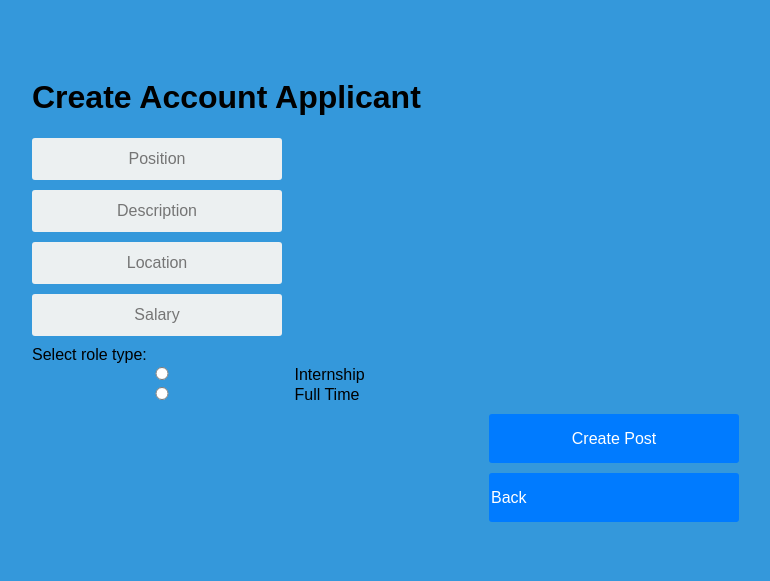
After one commit to Sultanax/AppTracker, a Flask app: page /company/1/post in a window 1280 px wide. The commit adds this page. Shown: the top 581 px of the page, without its empty margins (26-796 px from the left). Run offline with Flask 3, Linux system fonts and the light colour scheme; the visitor is signed in with stand-in values (Sample User, id 1); parts of the project's set-up code (start-up, migrations or seed data) failed here and were passed over.

Commit message:
company roles

```diff
--- a/webserver/server.py
+++ b/webserver/server.py
@@ -18,9 +18,10 @@ Read about it online.
 import os
 from sqlalchemy import *
 from sqlalchemy.pool import NullPool
-from sqlalchemy import create_engine
+from sqlalchemy import create_engine, text
 from flask import Flask, flash, request, render_template, g, redirect, Response, session, abort, url_for
 import os
+from datetime import datetime
 
 tmpl_dir = os.path.join(os.path.dirname(os.path.abspath(__file__)), 'templates')
 app = Flask(__name__, template_folder=tmpl_dir)
@@ -45,39 +46,10 @@ DB_SERVER = "w4111.cisxo09blonu.us-east-1.rds.amazonaws.com"
 
 DATABASEURI = "postgresql://"+DB_USER+":"+DB_PASSWORD+"@"+DB_SERVER+"/w4111"
 
-
 #
 # This line creates a database engine that knows how to connect to the URI above
 #
 engine = create_engine(DATABASEURI)
-
-result = engine.execute("SELECT * FROM Company")
-for row in result:
-  print(row)
-
-
-result = engine.execute("SELECT * FROM Applicant")
-for row in result:
-  print(row)
-
-result = engine.execute("SELECT * FROM App_User")
-for row in result:
-  print(row)
-
-result = engine.execute("SELECT * FROM App_Password")
-for row in result:
-  print(row)
-
-
-# Here we create a test table and insert some values in it
-engine.execute("""DROP TABLE IF EXISTS test;""")
-engine.execute("""CREATE TABLE IF NOT EXISTS test (
-  id serial,
-  name text
-);""")
-engine.execute("""INSERT INTO test(name) VALUES ('grace hopper'), ('alan turing'), ('ada lovelace');""")
-
-
 
 @app.before_request
 def before_request():
@@ -107,95 +79,6 @@ def teardown_request(exception):
     pass
 
 
-#
-# @app.route is a decorator around index() that means:
-#   run index() whenever the user tries to access the "/" path using a GET request
-#
-# If you wanted the user to go to e.g., localhost:8111/foobar/ with POST or GET then you could use
-#
-#       @app.route("/foobar/", methods=["POST", "GET"])
-#
-# PROTIP: (the trailing / in the path is important)
-#
-# see for routing: http://flask.pocoo.org/docs/0.10/quickstart/#routing
-# see for decorators: http://simeonfranklin.com/blog/2012/jul/1/python-decorators-in-12-steps/
-#
-@app.route('/index')
-def index():
-  """
-  request is a special object that Flask provides to access web request information:
-
-  request.method:   "GET" or "POST"
-  request.form:     if the browser submitted a form, this contains the data in the form
-  request.args:     dictionary of URL arguments e.g., {a:1, b:2} for http://localhost?a=1&b=2
-
-  See its API: http://flask.pocoo.org/docs/0.10/api/#incoming-request-data
-  """
-
-  # DEBUG: this is debugging code to see what request looks like
-  print(request.args)
-
-  #
-  # example of a database query
-  #
-  cursor = g.conn.execute("SELECT name FROM test")
-  names = []
-  for result in cursor:
-    names.append(result['name'])  # can also be accessed using result[0]
-  cursor.close()
-
-  #
-  # Flask uses Jinja templates, which is an extension to HTML where you can
-  # pass data to a template and dynamically generate HTML based on the data
-  # (you can think of it as simple PHP)
-  # documentation: https://realpython.com/blog/python/primer-on-jinja-templating/
-  #
-  # You can see an example template in templates/index.html
-  #
-  # context are the variables that are passed to the template.
-  # for example, "data" key in the context variable defined below will be
-  # accessible as a variable in index.html:
-  #
-  #     # will print: [u'grace hopper', u'alan turing', u'ada lovelace']
-  #     <div>{{data}}</div>
-  #
-  #     # creates a <div> tag for each element in data
-  #     # will print:
-  #     #
-  #     #   <div>grace hopper</div>
-  #     #   <div>alan turing</div>
-  #     #   <div>ada lovelace</div>
-  #     #
-  #     {% for n in data %}
-  #     <div>{{n}}</div>
-  #     {% endfor %}
-  #
-  context = dict(data = names)
-
-  #
-  # render_template looks in the templates/ folder for files.
-  # for example, the below file reads template/index.html
-  #
-  return render_template("index.html", **context)
-
-#
-# This is an example of a different path.  You can see it at
-#
-#     localhost:8111/another
-#
-# notice that the functio name is another() rather than index()
-# the functions for each app.route needs to have different names
-#
-@app.route('/another')
-def another():
-  return render_template("anotherfile.html")
-
-@app.route('/test')
-
-@app.route('/test/<name>')
-def hello(name=None):
-    return render_template('test.html', person=name)
-
 @app.route('/applicant')
 
 @app.route('/applicant/<id>')
@@ -208,10 +91,70 @@ def applicant_home(id=None):
 
 @app.route('/company/<id>')
 def company_home(id=None):
-  print("in company user home")
   if not session.get('logged_in'):
     return home()
-  return render_template('company.html', person=id)
+
+  query = f"SELECT user_name FROM App_User WHERE company_id = '{id}'"
+  result = engine.execute(query)
+  name = result.fetchone()[0]
+  result.close()
+
+  cursor = g.conn.execute("SELECT * FROM Role_Posts WHERE company_id = %s", (int(id),))
+  role = []
+  for result in cursor:
+    role.append(result)
+  cursor.close()
+  context_posts = dict(data_posts = role)
+
+  cursor = g.conn.execute("SELECT * FROM Event_Holds WHERE company_id = %s", (int(id),))
+  event = []
+  for result in cursor:
+    event.append(result)
+  cursor.close()
+  context_events = dict(data_events = role)
+
+  return render_template("company.html", id=id, name = name, **context_posts, **context_events)
+
+
+@app.route('/company/<id>/event')
+def create_event(id=None):
+  if not session.get('logged_in'):
+    return home()
+  return "create event"
+
+@app.route('/company/<id>/post', methods=['GET','CREATE'])
+def create_post(id=None):
+  if not session.get('logged_in'):
+    return home()
+  if request.method == 'CREATE':
+    print("created")
+    position = request.form['position']
+    print("1")
+    description = request.form['description']
+    print("1")
+    location = request.form['location']
+    print("1")
+    salary = request.form['salary']
+    print("1")
+    role_type = request.form['role_type']
+    print("1")
+
+    if not position or not role_type:
+      return render_template('create-post.html',id=id, error='Missing Information')
+    if salary and not salary.isdigit():
+      return render_template('create-post.html',id=id, error='Salary should be a number')
+    print("correct values")
+    query = f"SELECT MAX(role_id) FROM Role_Posts"
+    result = engine.execute(query)
+    role_id = result.fetchone()[0] + 1
+    result.close()
+    print(role_id)
+    cmd = 'INSERT INTO Role_Posts VALUES (:id,:position,:description,:location,:salary,:role_type,:date,:company_id)'
+    g.conn.execute(text(cmd), id=role_id,position=position,description=description,location=locationn,salary=salary,role_type=role_type,date=datetime.now(),company_id=id)
+    print("added")
+    return redirect(url_for('company_home',id=id))
+
+  return render_template('create-post.html',id=id)
 
 
 @app.route('/')
@@ -219,7 +162,8 @@ def home():
   if not session.get('logged_in'):
     return render_template('login.html')
   else:
-    return "Hello Boss!  <a href='/logout'>Logout</a>"
+    session['logged_in'] = False
+    return render_template('login.html')
 
 @app.route('/login', methods=['GET','POST'])
 def do_admin_login():
@@ -258,7 +202,7 @@ def logout():
 @app.route('/create-account', methods=['GET','POST'])
 def create_account():
   if request.method == 'POST':
-    user_type = request.form.get('user_type')
+    user_type = request.form['user_type']
     if user_type=="Applicant":
       return redirect(url_for('create_account_applicant'))
     if user_type=="Company":
@@ -278,7 +222,6 @@ def create_account_applicant():
     new_occupation = request.form['occupation']
 
     if not new_email or not new_password or not confirm_password or not new_name:
-      print("missing")
       return render_template('create-account-applicant.html',error='Missing Information')
     if new_password != confirm_password:
       print("password dont match")
@@ -289,10 +232,7 @@ def create_account_applicant():
     user_data = result.fetchone()
     result.close()
     if user_data and user_data[0]:
-      print("email exists")
       return render_template('create-account-applicant.html',error='Email already exists')
-
-    print('adding user')
 
     cmd = 'INSERT INTO App_Password VALUES (:email1,:password1)';
     g.conn.execute(text(cmd), email1 = new_email, password1 = new_password);
@@ -301,7 +241,6 @@ def create_account_applicant():
     result = engine.execute(query)
     applicant_id = result.fetchone()[0] + 1
     result.close()
-
 
     cmd = 'INSERT INTO Applicant VALUES (:id1,:occupation1)'
     g.conn.execute(text(cmd), id1 = applicant_id,occupation1 = new_occupation)
@@ -356,7 +295,6 @@ def create_account_company():
   return render_template('create-account-company.html')
 
 
-
 if __name__ == "__main__":
   import click
 
--- /dev/null
+++ b/webserver/templates/create-post.html
@@ -0,0 +1,48 @@
+
+
+<!DOCTYPE html>
+<html lang="en">
+<head>
+    <meta charset="UTF-8">
+    <title>Create Role</title>
+    <link rel="stylesheet" href="/static/style.css" type="text/css">
+</head>
+<body>
+    <div class="create-account-applicat">
+        <h1>Create Account Applicant</h1>
+        {% if error %}
+            <p style="color: red;">{{ error }}</p>
+        {% endif %}
+        <form action="/create-post" method="CREATE">
+            <div class="control-group">
+                <input type="text" class="post-position" placeholder="Position" name="position" required>
+                <label class="login-field-icon fui-user" for="create-position"></label>
+            </div>
+            <div class="control-group">
+                <input type="text" class="post-description" placeholder="Description" name="description">
+                <label class="login-field-icon fui-user" for="create-description"></label>
+            </div>
+            <div class="control-group">
+                <input type="text" class="post-location" placeholder="Location" name="location">
+                <label class="login-field-icon fui-user" for="create-location"></label>
+            </div>
+            <div class="control-group">
+                <input type="integer" class="post-salary" placeholder="Salary" name="salary">
+                <label class="login-field-icon fui-user" for="create-salary"></label>
+            </div>
+            <div class="control-group">
+                <label>Select role type:</label><br>
+                <input type="radio" id="internship" name="role_type" value="Internship" required>
+                <label for="internship">Internship</label><br>
+                <input type="radio" id="fulltime" name="role_type" value="Fulltime" required>
+                <label for="fulltime">Full Time</label><br>
+            </div>
+
+            <input type="submit" value="Create Post" class="btn btn-primary btn-large btn-block">
+        </form>
+        <a href="{{ url_for('company_home', id=id) }}" class="btn btn-primary btn-large btn-block">Back</a>
+
+    </div>
+
+</body>
+</html>
```
Also changed, not shown: webserver/templates/company.html (+41 -8 lines).
